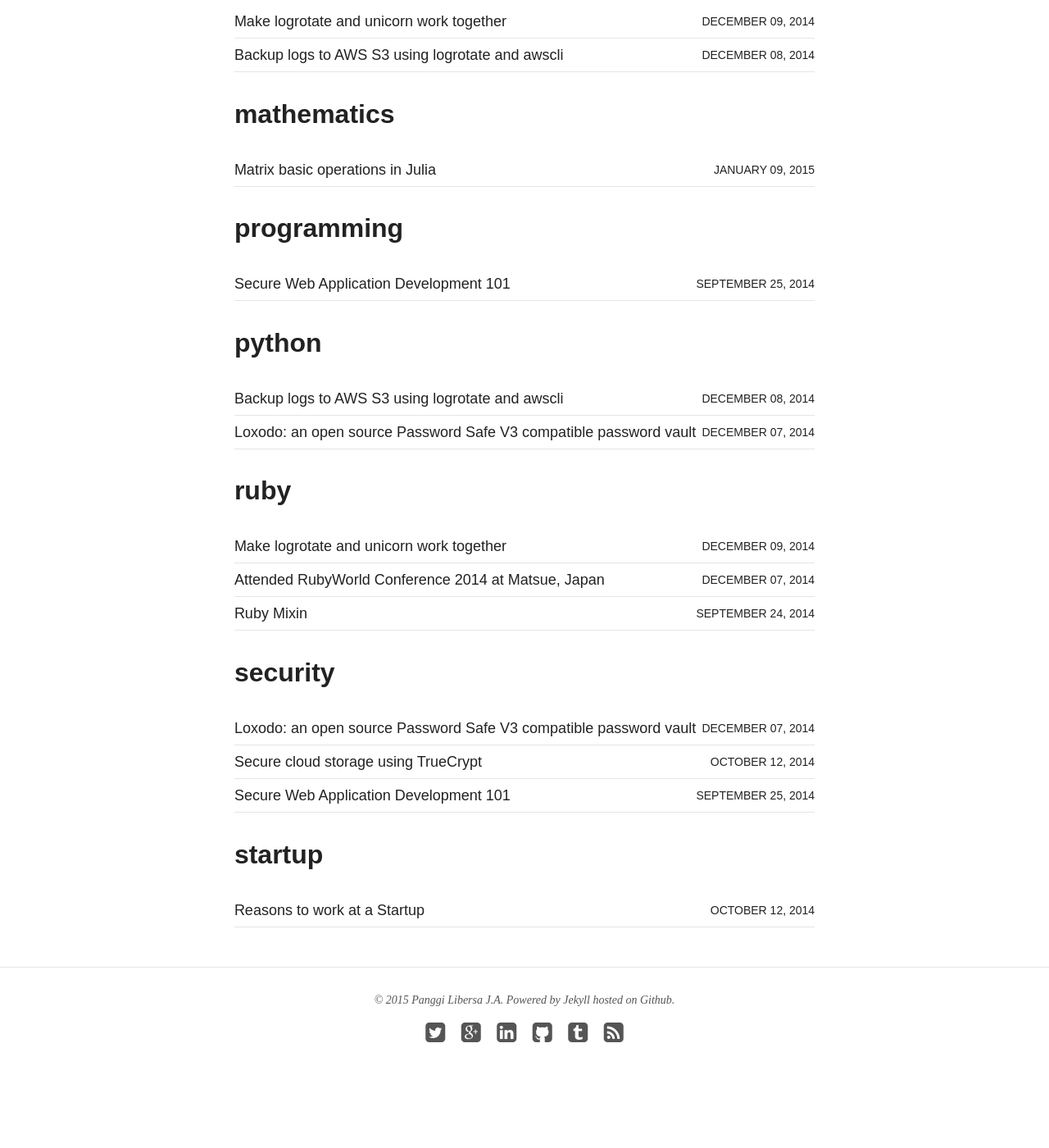
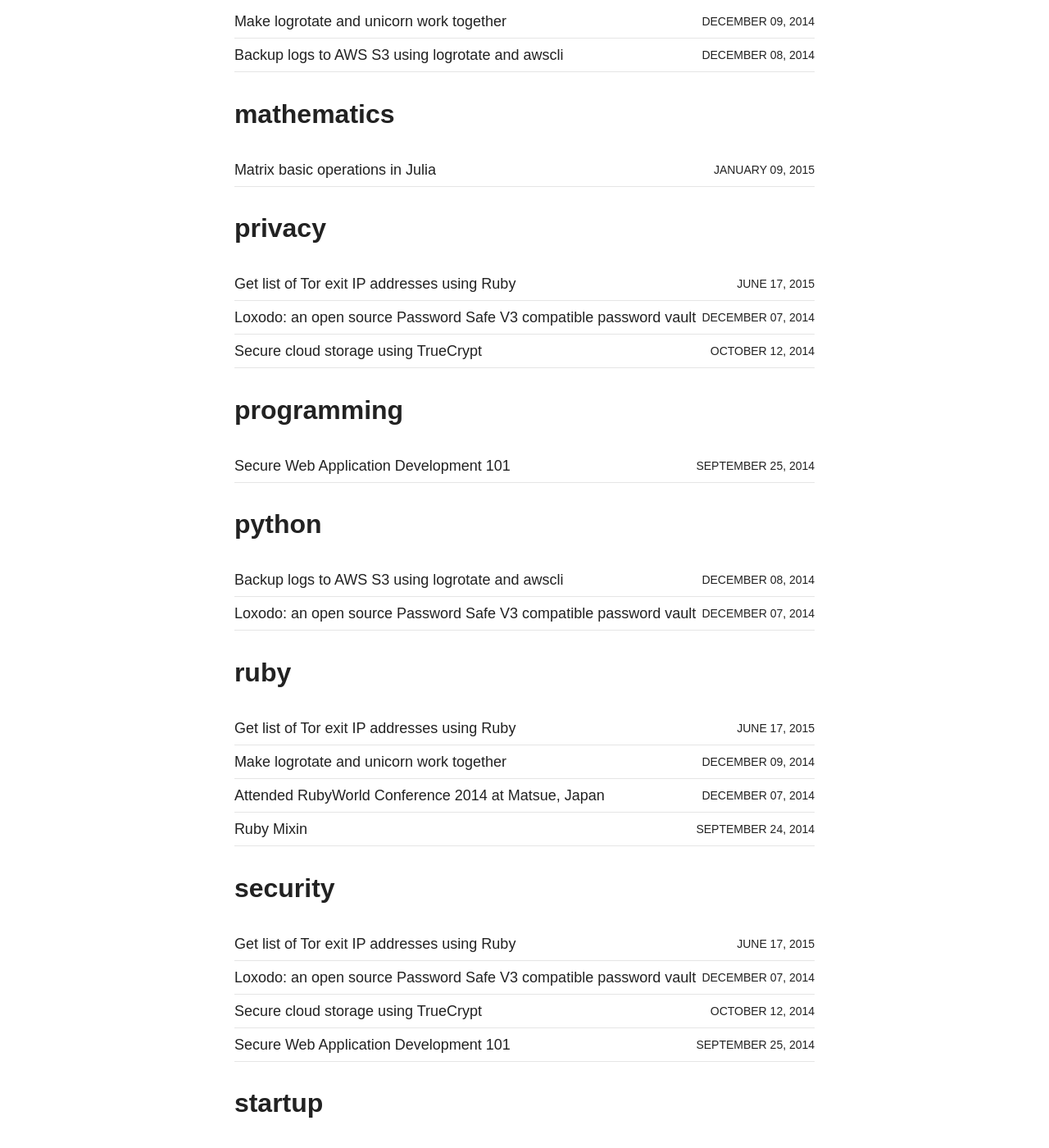
Before and after one commit to panggi/panggi.com, a Jekyll site: the page built from tags/index.md, in a window 1280 px wide and 1400 px high, scrolled down 1390 px. Shown: the whole window at 82% size. Built offline with Jekyll 4.4.1, drawn with Linux system fonts in a browser that asks for light colours; nearby versions of some CDN libraries; before the commit the page ends 2761 px from its top, so only the background shows below that; some of the changed lines change nothing that is shown; some of the changed text lies outside the part shown.

Commit message:
Get list of Tor exit IP addresses using Ruby

```diff
--- a/_posts/articles/2014-10-12-secure-cloud-storage-using-truecrypt.md
+++ b/_posts/articles/2014-10-12-secure-cloud-storage-using-truecrypt.md
@@ -4,7 +4,7 @@ title: "Secure cloud storage using TrueCrypt"
 modified:
 categories: articles
 excerpt: "Yes, I know that if you visit www.truecrypt.org, there is a warning not to use it anymore. But many people thought it’s weird and they do things to make sure the FOSS encryption tool will still be available for use."
-tags: [security, cloud]
+tags: [security, privacy, cloud]
 image:
   feature: featured/security.jpg
   credit: Wikipedia
--- a/_posts/articles/2014-12-07-loxodo-an-opensource-password-safe-v3-compatible-password-vault.md
+++ b/_posts/articles/2014-12-07-loxodo-an-opensource-password-safe-v3-compatible-password-vault.md
@@ -4,7 +4,7 @@ title: "Loxodo: an open source Password Safe V3 compatible password vault"
 modified:
 categories: articles
 excerpt: "Loxodo is a multi-platform open source software written in python for managing your passwords securely and based on Bruce Schneier's Password Safe"
-tags: [security, python]
+tags: [security, privacy, python]
 image:
   feature: featured/security.jpg
   credit: Wikipedia
--- /dev/null
+++ b/_posts/articles/2015-06-18-get-list-of-tor-exit-ip-addresses-using-ruby.md
@@ -0,0 +1,67 @@
+---
+layout: post
+title: "Get list of Tor exit IP addresses using Ruby"
+modified:
+categories: articles
+excerpt:
+tags: [ruby, tor, privacy, security]
+image:
+  feature: featured/ruby.jpg
+date: 2015-06-18T00:11:18+07:00
+comments: true
+---
+
+You know [Tor](https://www.torproject.org), and i don't have to explain it to you about this cool opensource project. In this post i'm going to show you how to get list of all near real time IP addresses of Tor exit nodes using Ruby.
+
+Basically there are three simple steps in this implementation:
+
+* Get the newest Tor exit nodes data from [https://check.torproject.org/exit-addresses](https://check.torproject.org/exit-addresses)
+* Get all the ip addresses from that data by using regex
+* Store it to a file
+
+And here is the implementation in Ruby:
+
+{% highlight ruby %}
+
+require 'net/http'
+require 'uri'
+
+tor_exits_url = 'https://check.torproject.org/exit-addresses'
+start_time = Time.now
+raw_tor_exits = Net::HTTP.get(URI.parse(tor_exits_url))
+
+if raw_tor_exits
+  ips = raw_tor_exits.scan(/\b(?:(?:25[0-5]|2[0-4][0-9]|[01]?[0-9][0-9]?)\.){3}(?:25[0-5]|2[0-4][0-9]|[01]?[0-9][0-9]?)\b/)
+  if ips
+    filename = "tor-list-#{Time.now.to_i}.txt"
+    write_to_file = File.open(filename, 'w') { |file| file.write(ips) }
+    end_time = Time.now
+    if write_to_file
+      puts "Successfully written to #{filename} with #{ips.count} IP addresses in #{end_time - start_time} sec(s)"
+    else
+      puts "Can't store IP addresses to #{filename}"
+    end
+  else
+    puts "Can't extract IP addresses form raw data"
+  end
+else
+  puts "Can't get raw Tor IPs"
+end
+
+{% endhighlight ruby %}
+
+Run it:
+
+   {% raw %}
+    $ ruby get_tor_list.rb
+    $ Successfully written to tor-list-1434561916.txt with 1180 IP addresses in 4.045044 sec(s)
+   {% endraw %}
+
+The file contains an array of IP addresses:
+
+   {% raw %}
+    $ cat tor-list-1434561916.txt
+    $ ["162.247.72.201", "24.187.20.8", "162.248.160.151", "193.34.117.51",...]
+   {% endraw %}
+
+Now you can use this IP addresses for whatever you want like blocking the access of anyone with these IP addresses that visits your site.
```
